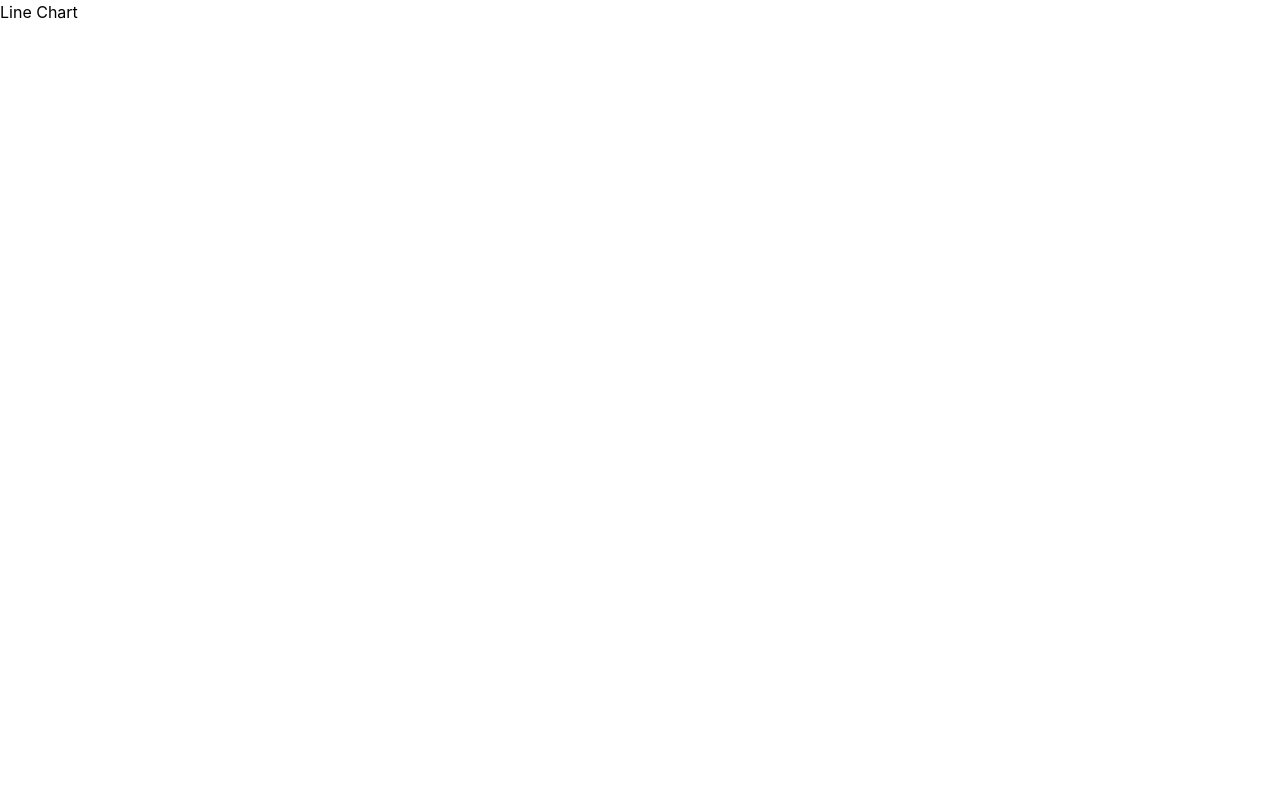
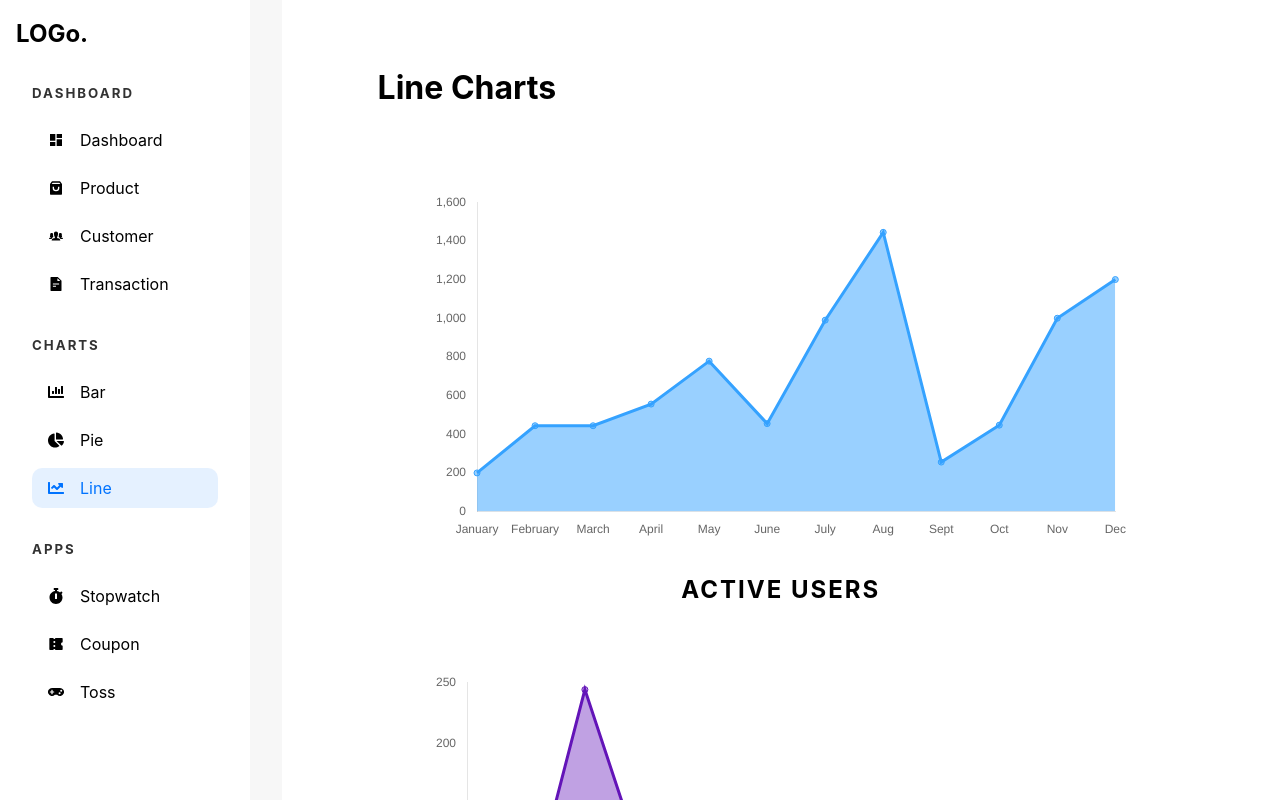
Before and after one commit to ProgramerSalar/Admin-dashboard-2024, a React (Vite) app: page /admin/chart/line in a window 1280 px wide. Built offline with nearby package versions, Linux system fonts and the light colour scheme.

Commit message:
line Charts

```diff
--- a/src/components/Chart.tsx
+++ b/src/components/Chart.tsx
@@ -192,3 +192,61 @@
 
     return <Pie data={pieChartData} options={pieChartOptions} />;
   };
+
+
+  interface LineChartProps {
+    data: number[];
+    label: string;
+    backgroundColor: string;
+    borderColor: string;
+    labels?: string[];
+  }
+
+  export const LineChart = ({
+    data,
+    label,
+    backgroundColor,
+    borderColor,
+    labels = months,
+  }: LineChartProps) => {
+    const options: ChartOptions<"line"> = {
+      responsive: true,
+      plugins: {
+        legend: {
+          display: false,
+        },
+        title: {
+          display: false,
+        },
+      },
+
+      scales: {
+        y: {
+          beginAtZero: true,
+          grid: {
+            display: false,
+          },
+        },
+        x: {
+          grid: {
+            display: false,
+          },
+        },
+      },
+    };
+
+    const lineChartData: ChartData<"line", number[], string> = {
+      labels,
+      datasets: [
+        {
+          fill: true,
+          label,
+          data,
+          backgroundColor,
+          borderColor,
+        },
+      ],
+    };
+
+    return <Line options={options} data={lineChartData} />;
+  };
--- a/src/pages/charts/LineCharts.tsx
+++ b/src/pages/charts/LineCharts.tsx
@@ -1,11 +1,80 @@
+import AdminSidebar from "../../components/AdminSideBar";
+import { LineChart } from "../../components/Chart";
 
+const months = [
+  "January",
+  "February",
+  "March",
+  "April",
+  "May",
+  "June",
+  "July",
+  "Aug",
+  "Sept",
+  "Oct",
+  "Nov",
+  "Dec",
+];
 
-const LineCharts = () => {
+const BarCharts = () => {
   return (
-    <div>
-      Line Chart
+    <div className="adminContainer">
+      <AdminSidebar />
+      <main className="chart-container">
+        <h1>Line Charts</h1>
+        <section>
+          <LineChart
+            data={[
+              200, 444, 444, 556, 778, 455, 990, 1444, 256, 447, 1000, 1200,
+            ]}
+            label="Users"
+            borderColor="rgb(53, 162, 255)"
+            backgroundColor="rgba(53, 162, 255,0.5)"
+            labels={months}
+          />
+          <h2>Active Users</h2>
+        </section>
+        <section>
+          <LineChart
+            data={[40, 60, 244, 100, 143, 120, 41, 47, 50, 56, 32]}
+            backgroundColor={"hsla(269,80%,40%,0.4)"}
+            borderColor={"hsl(269,80%,40%)"}
+            label="Products"
+            labels={months}
+          />
+          <h2>Total Products (SKU)</h2>
+        </section>
+
+        <section>
+          <LineChart
+            data={[
+              24000, 14400, 24100, 34300, 90000, 20000, 25600, 44700, 99000,
+              144400, 100000, 120000,
+            ]}
+            backgroundColor={"hsla(129,80%,40%,0.4)"}
+            borderColor={"hsl(129,80%,40%)"}
+            label="Revenue"
+            labels={months}
+          />
+          <h2>Total Revenue</h2>
+        </section>
+
+        <section>
+          <LineChart
+            data={[
+              9000, 12000, 12000, 9000, 1000, 5000, 4000, 1200, 1100, 1500,
+              2000, 5000,
+            ]}
+            backgroundColor={"hsla(29,80%,40%,0.4)"}
+            borderColor={"hsl(29,80%,40%)"}
+            label="Discount"
+            labels={months}
+          />
+          <h2>Discount Allotted</h2>
+        </section>
+      </main>
     </div>
-  )
-}
+  );
+};
 
-export default LineCharts
+export default BarCharts;
--- a/src/styles/_chart.scss
+++ b/src/styles/_chart.scss
@@ -9,6 +9,7 @@
       width: 80%;
       margin: 4rem auto;
 
+      // PIe Charts css
       > div {
         max-width: 25rem;
         margin: auto;
```
Also changed, not shown: Screenshot 2024-01-10 135811.png (added), 1 other file (tests, documents, lock files or other folders).
